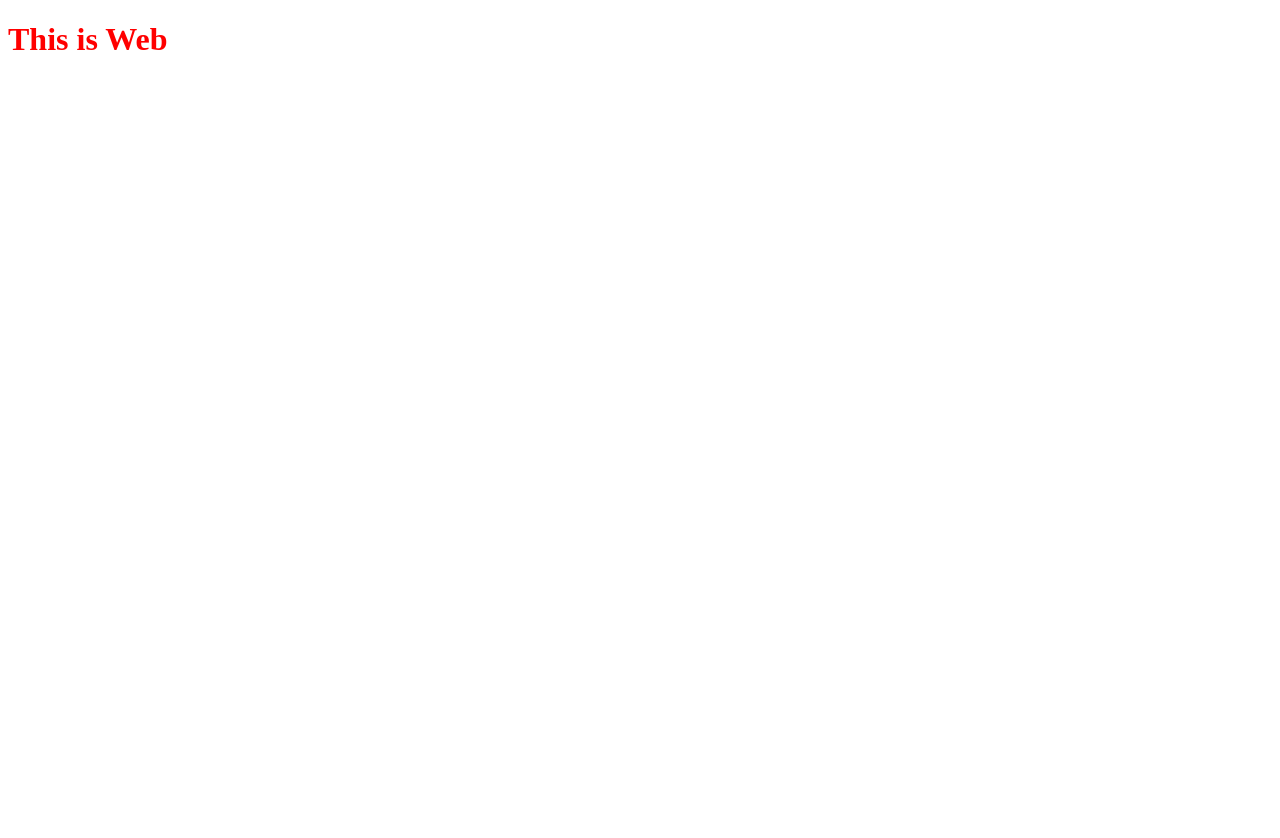
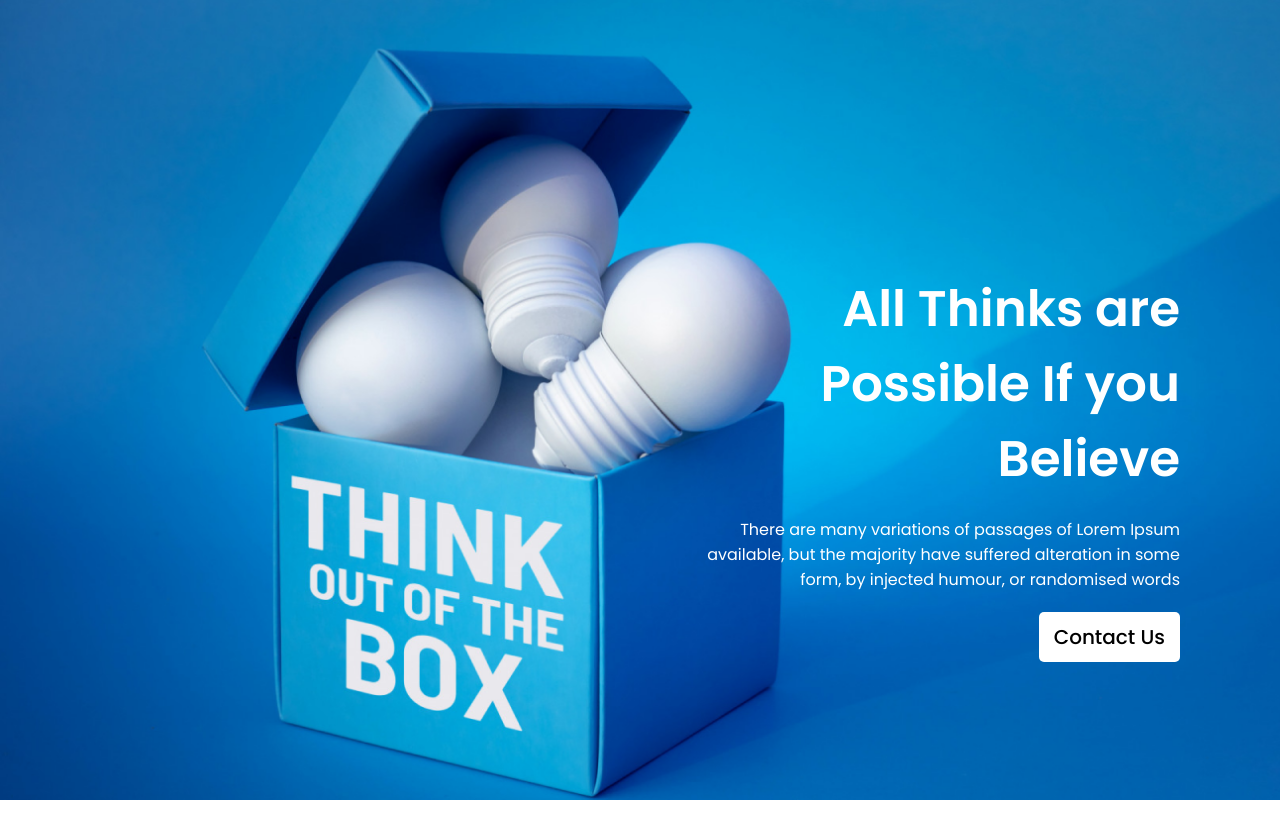
Before and after one commit to spt4m1m/NewMe, a plain HTML site: page index.html in a window 1280 px wide. Before the commit the page ends 800 px from the top, so only its background shows below. Drawn offline with Linux system fonts and the light colour scheme.

Commit message:
added banner section

```diff
--- a/index.html
+++ b/index.html
@@ -5,12 +5,20 @@
     <meta charset="UTF-8">
     <meta http-equiv="X-UA-Compatible" content="IE=edge">
     <meta name="viewport" content="width=device-width, initial-scale=1.0">
+    <link rel="shortcut icon" href="./img/favicon.ico" type="image/x-icon">
     <link rel="stylesheet" href="style.css">
     <title>New Me !!!</title>
 </head>
 
 <body>
-    <h1>This is Web</h1>
+    <section class="banner">
+        <div class="content">
+            <h1>All Thinks are Possible If you Believe</h1>
+            <p>There are many variations of passages of Lorem Ipsum available, but the majority have suffered alteration
+                in some form, by injected humour, or randomised words</p>
+            <button class="primary-button">Contact Us</button>
+        </div>
+    </section>
 </body>
 
 </html>
--- a/style.css
+++ b/style.css
@@ -1,3 +1,47 @@
-h1 {
-    color: red;
+/* Default Code  */
+@import url('https://fonts.googleapis.com/css2?family=Poppins:wght@200;300;400;500;600&display=swap');
+
+* {
+    padding: 0;
+    margin: 0;
+    box-sizing: border-box;
+    font-family: 'Poppins', sans-serif;
 }
+
+.primary-button {
+    padding: 10px 15px;
+    font-size: 20px;
+    font-weight: 500;
+    border: none;
+    border-radius: 5px;
+    background-color: white;
+    transition: .4s;
+}
+
+
+
+/* Header Or Banner Code  */
+.banner {
+    background-image: url("./img/banner3.png");
+    background-size: cover;
+    background-repeat: no-repeat;
+    width: 100%;
+    height: 100vh;
+}
+
+.content {
+    color: white;
+    width: 40%;
+    float: right;
+    margin: 272px 0;
+    margin-right: 100px;
+    text-align: right;
+}
+
+.content h1 {
+    font-size: 50px;
+}
+
+.content p {
+    padding: 20px 0;
+}
```
Also changed, not shown: img/favicon.ico (added).
